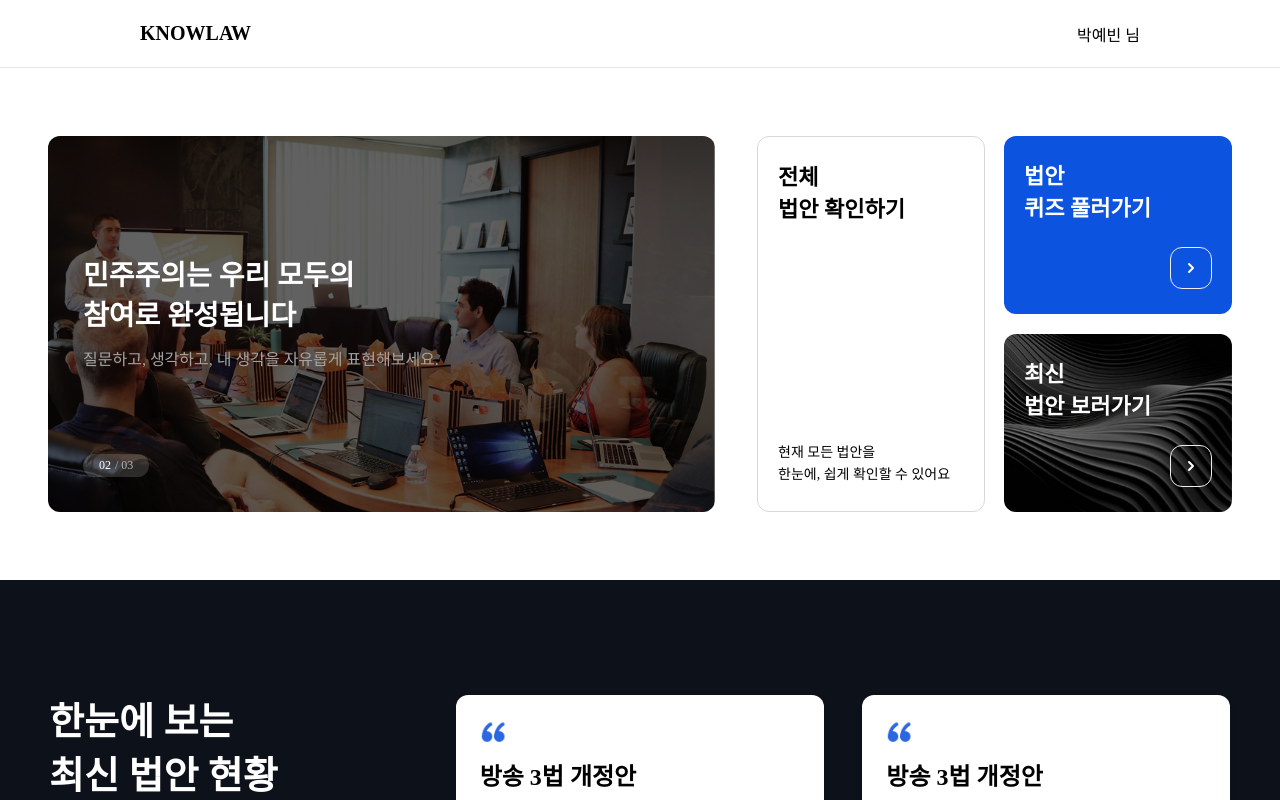
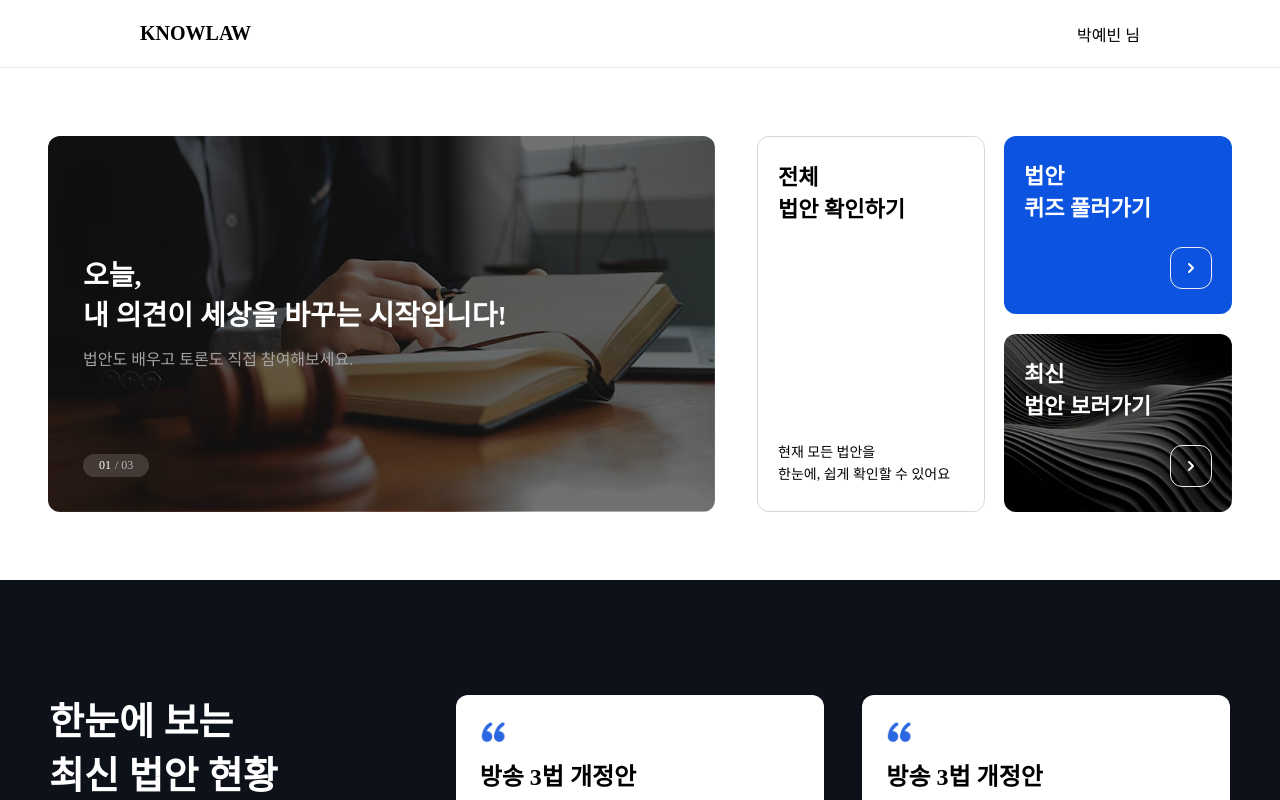
Before and after one commit to 2025-DSM-1/dsm_FE, a React (Vite) app: page /bill/main in a window 1280 px wide. Shown: the top 800 px of the page. Built offline with nearby package versions, Linux system fonts and the light colour scheme.

Commit message:
feat :: 애니메이션 추가

```diff
--- a/src/pages/Main/Banner.tsx
+++ b/src/pages/Main/Banner.tsx
@@ -1,6 +1,7 @@
 import styled from "@emotion/styled";
 import { useState, useEffect } from "react";
 import { Banner1, Banner2, Banner3 } from "../../assets";
+import { motion, AnimatePresence } from "framer-motion";
 
 const bannerData = [
   {
@@ -26,7 +27,7 @@ export const Banner = () => {
   useEffect(() => {
     const interval = setInterval(() => {
       setCurrentIndex((prev) => (prev + 1) % bannerData.length);
-    }, 5000);
+    }, 8000);
     return () => clearInterval(interval);
   }, []);
 
@@ -34,12 +35,27 @@ export const Banner = () => {
 
   return (
     <Container bg={currentBanner.image}>
-      <Content>
-        <TextWrapper>
-          <Title>{currentBanner.title}</Title>
-          <SubTitle>{currentBanner.subTitle}</SubTitle>
-        </TextWrapper>
-      </Content>
+      <AnimatePresence mode="wait">
+        <motion.div
+          key={currentIndex}
+          initial={{ opacity: 0 }}
+          animate={{ opacity: 1 }}
+          exit={{ opacity: 0 }}
+          transition={{ duration: 0.4 }}
+          style={{ flex: 1, display: 'flex', flexDirection: 'column', justifyContent: 'center' }}
+        >
+          <motion.div
+            initial={{ y: 20, opacity: 0 }}
+            animate={{ y: 0, opacity: 1 }}
+            transition={{ duration: 0.6, delay: 0.2 }}
+          >
+            <TextWrapper>
+              <Title>{currentBanner.title}</Title>
+              <SubTitle>{currentBanner.subTitle}</SubTitle>
+            </TextWrapper>
+          </motion.div>
+        </motion.div>
+      </AnimatePresence>
 
       <ControllerWrapper>
         <CurrentText>{String(currentIndex + 1).padStart(2, '0')}</CurrentText>
@@ -63,13 +79,6 @@ const Container = styled.div<{ bg: string }>`
 
   position: relative;
 `;
-
-const Content = styled.div`
-  flex: 1;
-  display: flex;
-  flex-direction: column;
-  justify-content: center;
-`
 
 const TextWrapper = styled.div`
   display: flex;
--- a/src/pages/Main/style.ts
+++ b/src/pages/Main/style.ts
@@ -1,4 +1,14 @@
 import styled from "@emotion/styled";
+
+const hoverLiftStyle = `
+  cursor: pointer;
+  transition: transform 0.3s ease, box-shadow 0.3s ease;
+
+  &:hover {
+    transform: translateY(-4px);
+    box-shadow: 0px 4px 20px rgba(45, 47, 75, 0.1);
+  }
+`;
 
 export const BillOverviewPage = styled.div`
   display: flex;
@@ -29,6 +39,8 @@ export const AllBillsSummaryBox = styled.div`
   border-radius: 12px;
   border: 1px solid #D8D8D8;
   background-color: #fff;
+
+  ${hoverLiftStyle}
 `
 
 export const AllBillsTitle = styled.p`
@@ -51,24 +63,6 @@ export const QuickLinks = styled.div`
   gap: 20px;
 `
 
-export const LatestBillsLinkBox = styled.div<{ bg?: string }>`
-  position: relative;
-  width: 228px;
-  height: 178px;
-  display: flex;
-  flex-direction: column;
-  justify-content: space-between;
-  padding: 25px 20px;
-  border-radius: 12px;
-  background-color: #0C53E0;
-  overflow: hidden;
-
-  background-color: ${({ bg }) => (bg ? "transparent" : "#0C53E0")};
-  background-image: ${({ bg }) => (bg ? `url(${bg})` : "none")};
-  background-size: cover;
-  background-position: center;
-`
-
 export const LinkText = styled.p`
   font-size: 22px;
   font-weight: 700;
@@ -84,6 +78,25 @@ export const ArrowIconWrapper = styled.div`
   align-items: center;
   border-radius: 12px;
   border: 1px solid #EEEEEE;
+`
+
+export const LatestBillsLinkBox = styled.div<{ bg?: string }>`
+  position: relative;
+  width: 228px;
+  height: 178px;
+  display: flex;
+  flex-direction: column;
+  justify-content: space-between;
+  padding: 25px 20px;
+  border-radius: 12px;
+  overflow: hidden;
+  background-color: ${({ bg }) => (bg ? "transparent" : "#0C53E0")};
+  background-image: ${({ bg }) => (bg ? `url(${bg})` : "none")};
+  background-size: cover;
+  background-position: center;
+  cursor: pointer;
+
+  ${hoverLiftStyle}
 `
 
 export const ArrowWrapper = styled.div`
@@ -122,6 +135,20 @@ export const ShowMoreButton = styled.div`
   border: 1px solid #575757;
   max-width: fit-content;
   border-radius: 30px;
+  transition: all 0.2s ease;
+  cursor: pointer;
+
+  &:hover {
+    transform: scale(1.03);
+
+    & > p {
+      color: white;
+    }
+
+    svg {
+      stroke: white;
+    }
+  }
 `
 
 export const ShowMoreText = styled.p`
```
